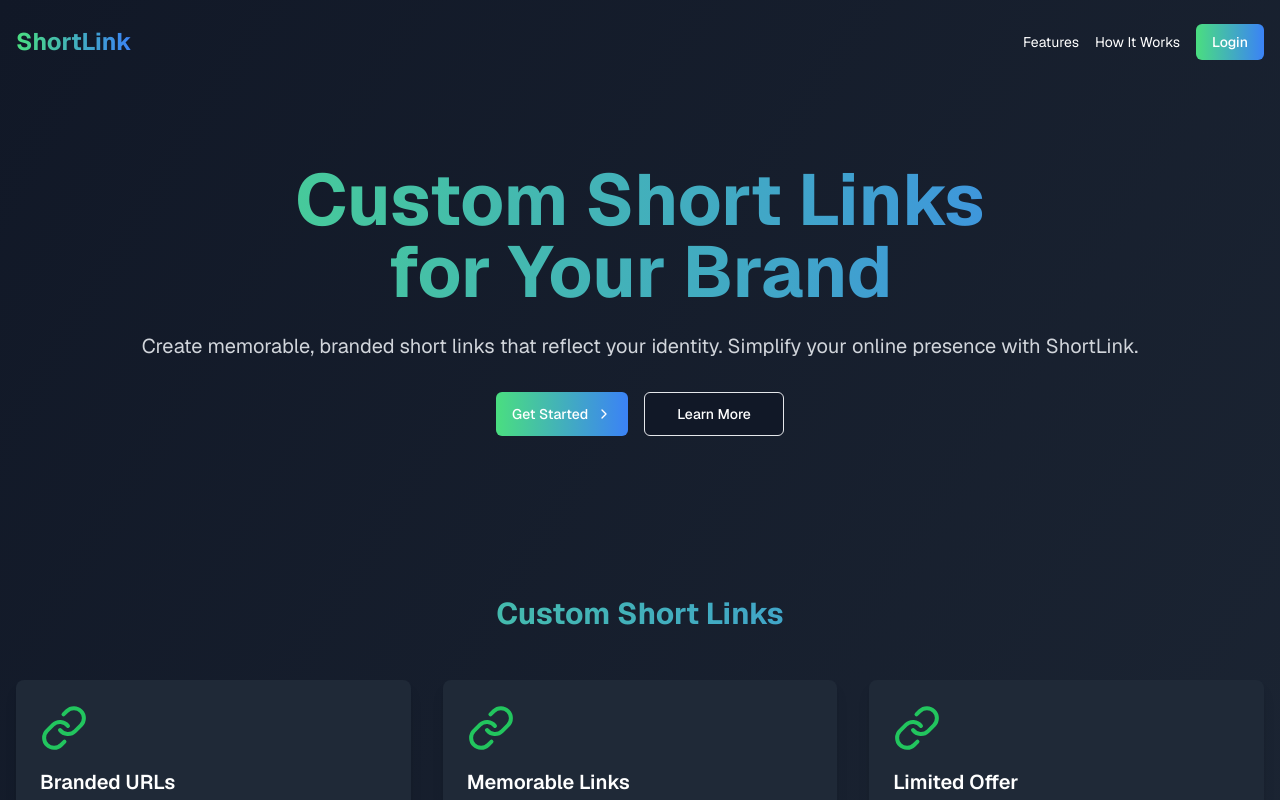
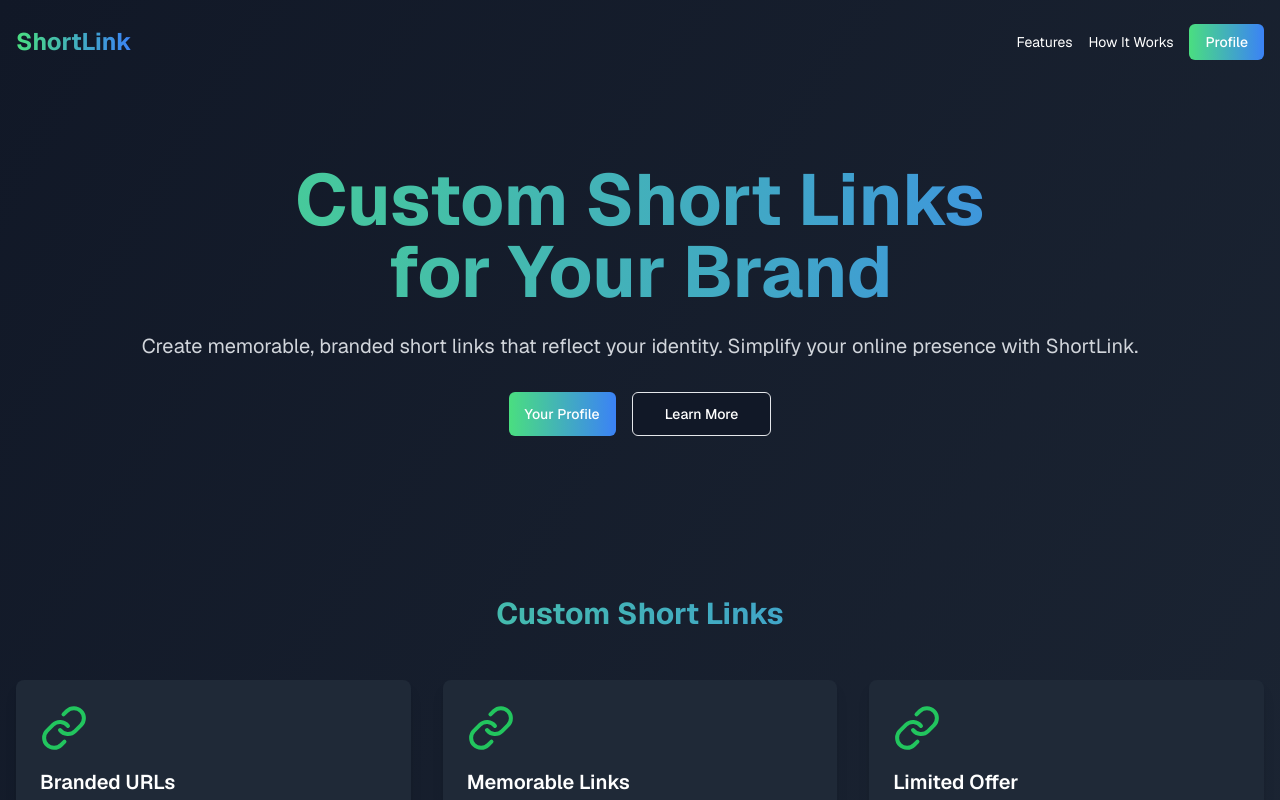
Before and after one commit to dimitarNzhelev/url-shortener, a Next.js app: page / in a window 1280 px wide. Shown: the top 800 px of the page. Built offline with nearby package versions, Linux system fonts and the light colour scheme; no server answers.

Commit message:
created a reusable profile button

```diff
--- a/src/components/landing-page.tsx
+++ b/src/components/landing-page.tsx
@@ -6,6 +6,7 @@
 import { Button } from "~/components/ui/button";
 import { useSession } from "next-auth/react";
 import SignInButton from "./sign-in-button";
+import ProfileButton from "./profile-button";
 
 export function LandingPageComponent() {
   const session = useSession();
@@ -49,9 +50,13 @@
           initial={{ opacity: 0, y: 20 }}
           animate={controls}
         >
-          <SignInButton title="Get Started" size="lg">
-            <ChevronRight className="ml-2 h-4 w-4" />
-          </SignInButton>
+          {session ? (
+            <ProfileButton title="Your Profile" size="lg" />
+          ) : (
+            <SignInButton title="Get Started" size="lg">
+              <ChevronRight className="ml-2 h-4 w-4" />
+            </SignInButton>
+          )}
           <Button variant="outline" size="lg">
             Learn More
           </Button>
@@ -161,7 +166,11 @@
             your brand.
           </motion.p>
           <motion.div initial={{ opacity: 0, y: 20 }} animate={controls}>
-            <SignInButton size="lg" title="Sign Up Now - It's Free!" />
+            {session ? (
+              <ProfileButton title="Your URL's" size="lg" />
+            ) : (
+              <SignInButton size="lg" title="Sign Up Now - It's Free!" />
+            )}
           </motion.div>
         </div>
       </section>
--- a/src/components/layout/header.tsx
+++ b/src/components/layout/header.tsx
@@ -1,9 +1,11 @@
 "use client";
 import { motion } from "framer-motion";
-import { Button } from "../ui/button";
-import { signIn } from "next-auth/react";
 import SignInButton from "../sign-in-button";
+import ProfileButton from "../profile-button";
+import { useSession } from "next-auth/react";
+
 export default function Header() {
+  const session = useSession();
   return (
     <header className="container relative z-10 mx-auto flex items-center justify-between px-4 py-6">
       <motion.div
@@ -30,7 +32,11 @@
         >
           How It Works
         </motion.a>
-        <SignInButton title="Login" size="sm" />
+        {session ? (
+          <ProfileButton title="Profile" size="sm" />
+        ) : (
+          <SignInButton title="Login" size="sm" />
+        )}
       </nav>
     </header>
   );
--- /dev/null
+++ b/src/components/profile-button.tsx
@@ -0,0 +1,28 @@
+"use client";
+import Link from "next/link";
+import { Button } from "./ui/button";
+import React from "react";
+
+interface ProfileButtonProps {
+  title: string;
+  size: "sm" | "default" | "lg";
+  children?: React.ReactNode;
+}
+
+export default function ProfileButton({
+  title,
+  size,
+  children,
+}: ProfileButtonProps) {
+  return (
+    <Link href="/profile" passHref>
+      <Button
+        size={size}
+        className="rounded-md bg-gradient-to-r from-green-400 to-blue-500 px-4 py-2 text-white hover:from-green-500 hover:to-blue-600"
+      >
+        {title}
+        {children}
+      </Button>
+    </Link>
+  );
+}
```
